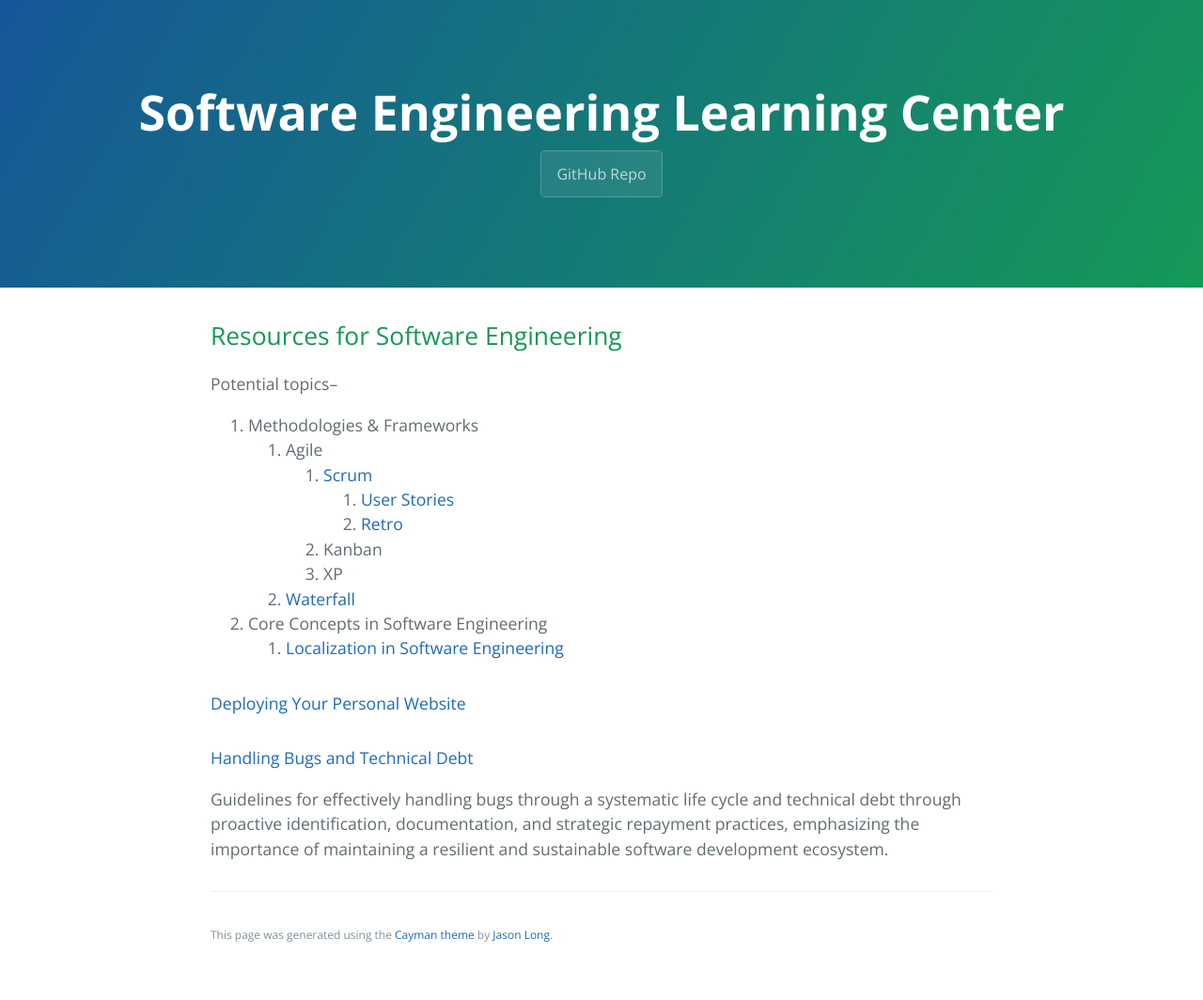
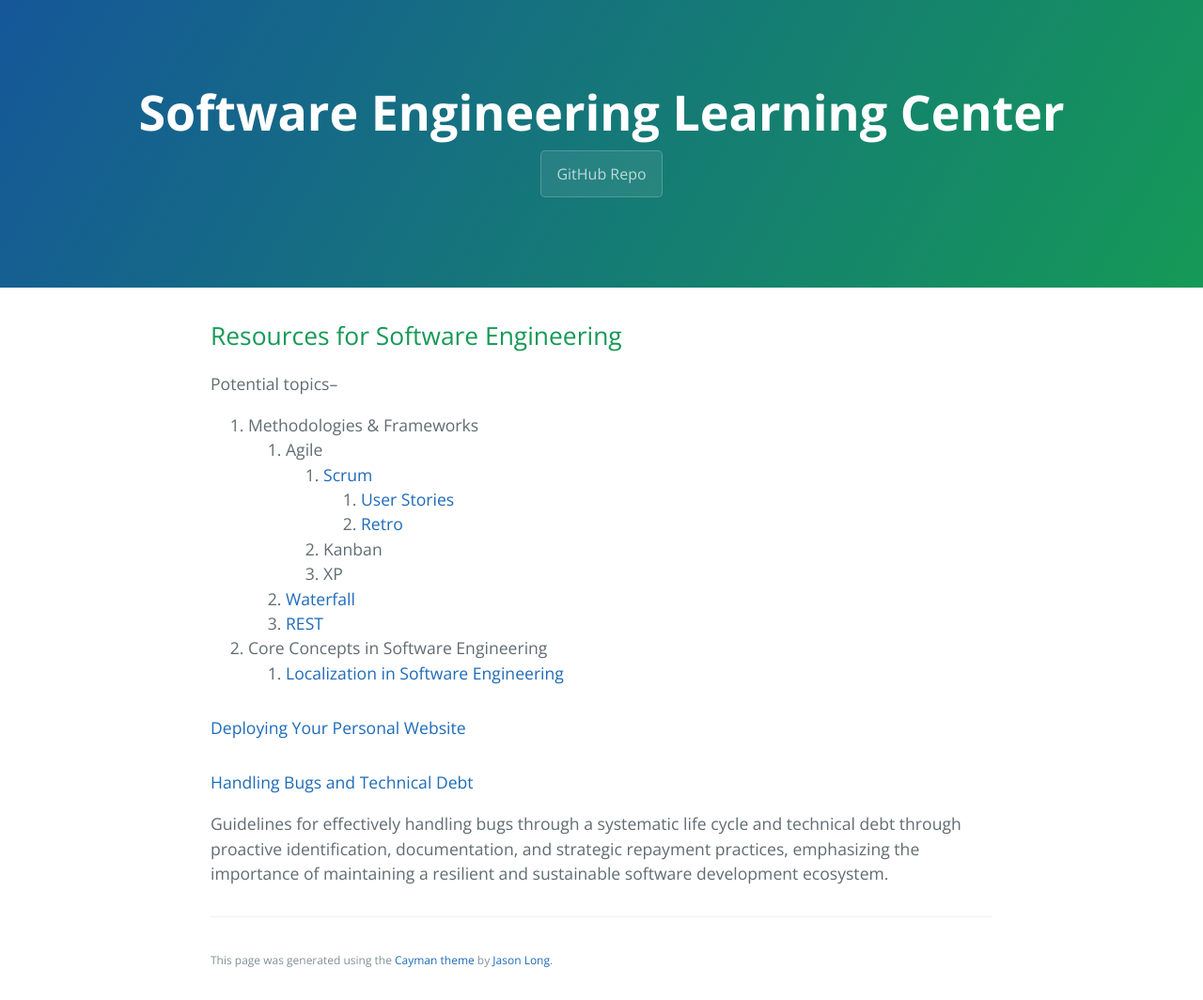
Before and after one commit to learning-software-engineering/learning-software-engineering.github.io, a Jekyll site: the page built from Topics/Software_Engineering.md, in a window 1280 px wide. Shown: the whole page at 94% size. Built offline with Jekyll 4.4.1, drawn with Linux system fonts in a browser that asks for light colours; our own code applies the rules of GitHub Pages for plain Markdown files; before the commit the page ends 1037 px from its top, so only the background shows below that.

Commit message:
Link file to Software_Engineering index page

```diff
--- a/Topics/Software_Engineering.md
+++ b/Topics/Software_Engineering.md
@@ -10,6 +10,7 @@ Potential topics--
         2. Kanban
         3. XP
     2. [Waterfall](./Software_Engineering/Waterfall.md)
+    3. [REST](./Software_Engineering/RESTful_API.md)
 2. Core Concepts in Software Engineering
    1. [Localization in Software Engineering](./Software_Engineering/Localization.md)
 
```
